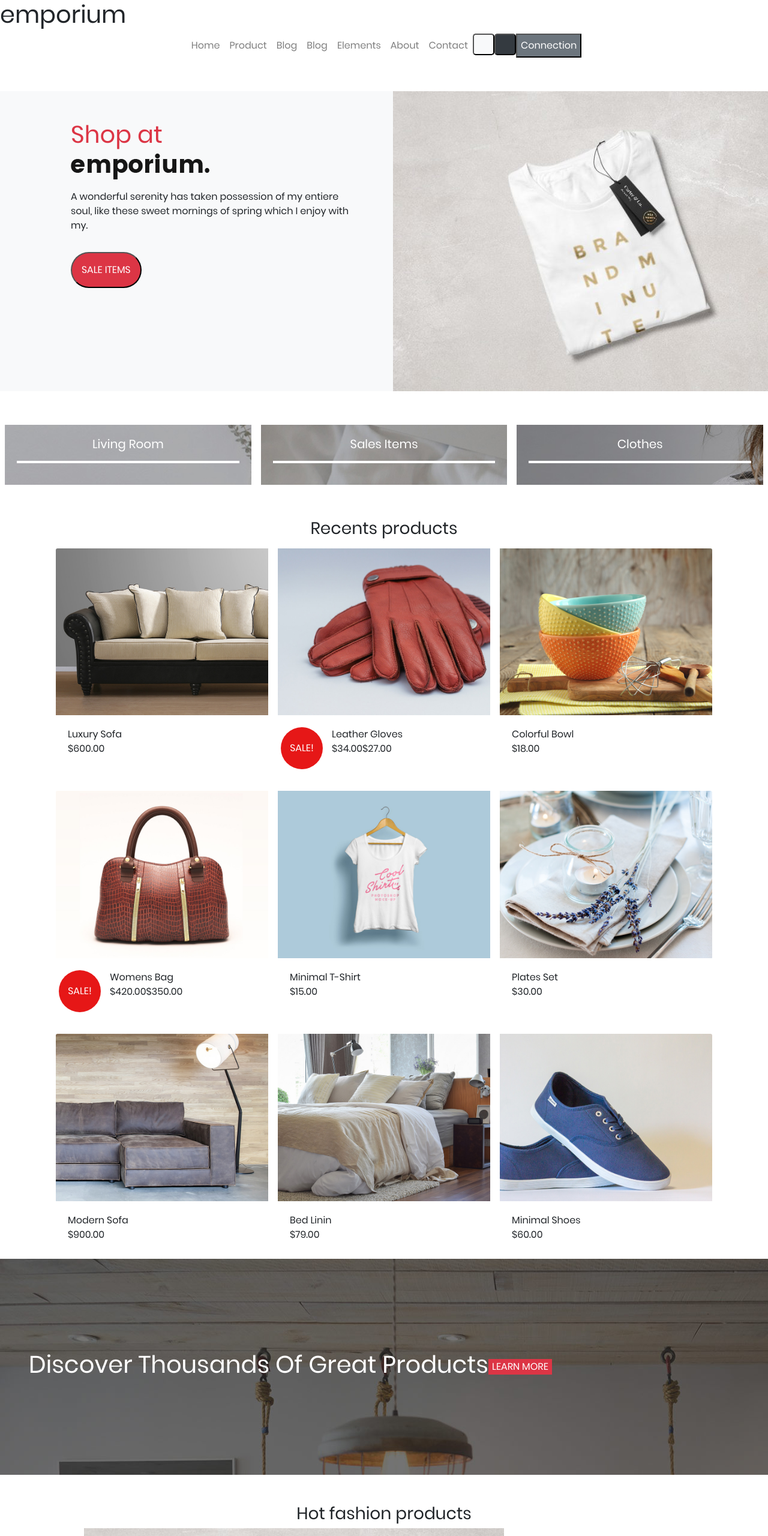
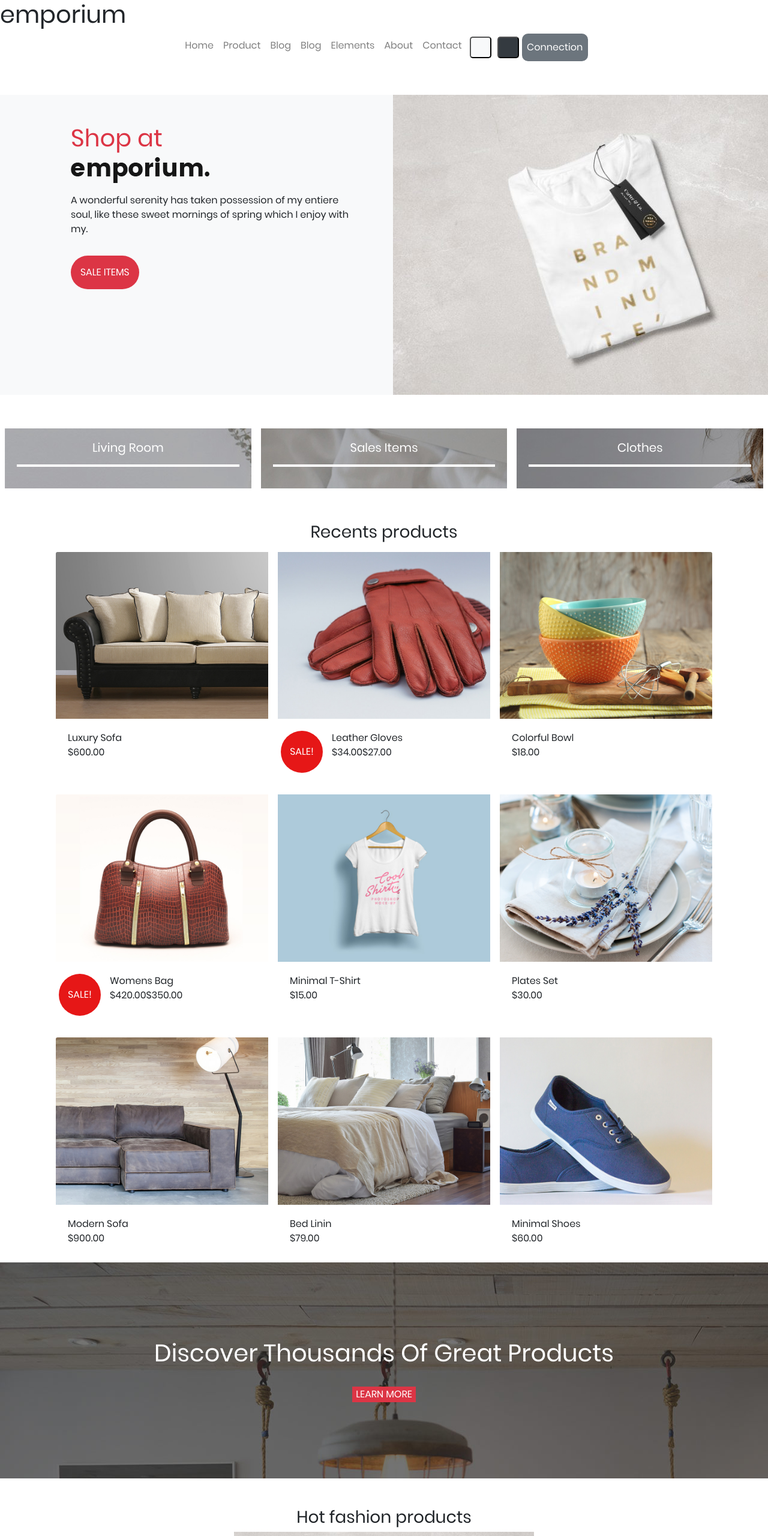
Before and after one commit to NyafL/emporiumjs-coding12, a plain HTML site: page index.html in a window 1280 px wide. Shown: the top 2560 px of the page at 60% size. Drawn offline with nearby package versions, Linux system fonts and the light colour scheme.

Commit message:
almost done all

```diff
--- a/index.html
+++ b/index.html
@@ -1,5 +1,6 @@
 <!DOCTYPE html>
 <html lang="en">
+
 <head>
   <meta charset="UTF-8">
   <meta name="viewport" content="width=device-width, initial-scale=1.0">
@@ -7,12 +8,14 @@
   <title>Emporium</title>
   <link rel="stylesheet" href="./public/css/style.css">
 </head>
+
 <body>
   <!-- navbar -->
   <h1 class=" emporium">emporium</h1>
   <nav class="navbar sticky-top navbar-expand-lg navbar-light bg-white   ">
     <a class="navbar-brand " href="#">emporium</a>
-        <button class="navbar-toggler" type="button" data-toggle="collapse" data-target="#navbarNav" aria-controls="navbarNav" aria-expanded="false" aria-label="Toggle navigation">
+    <button class="navbar-toggler" type="button" data-toggle="collapse" data-target="#navbarNav"
+      aria-controls="navbarNav" aria-expanded="false" aria-label="Toggle navigation">
       <span class="navbar-toggler-icon"></span>
     </button>
     <div class="collapse navbar-collapse justify-content-center" id="navbarNav">
@@ -38,9 +41,9 @@
         <li class="nav-item">
           <a class="nav-link" href="#">Contact</a>
         </li>
-                <button  class="bg-light p-3 colorbtn" id="whitebtn"></button>
-                <button  class="bg-dark p-3 colorbtn" id="blackbtn"></button>
-                <button type="button" class="bg-secondary text-white connection" >Connection</button>
+        <button class="bg-light p-3 colorbtn" id="whitebtn"></button>
+        <button class="bg-dark p-3 colorbtn" id="blackbtn"></button>
+        <button type="button" class="bg-secondary text-white connection border-0">Connection</button>
       </ul>
     </div>
   </nav>
@@ -55,7 +58,7 @@
       <span class="close">&times;</span>
       <div class="row p-5">
         <div class="col-6 form-group">
-        <form action="" class="register" >
+          <form action="" class="register">
             <h2>Register</h2>
             <br>
             <label for="">First Name</label><br>
@@ -98,8 +101,9 @@
         <div class="col-6 p-5">
           <h1 class="text-danger">Shop at </h1>
           <img src="./public/img/logo.png" alt="">
-          <p class="text-secodary mt-3">A wonderful serenity has taken possession of my entiere soul, like these sweet mornings of spring which I enjoy with my.</p>
-        <button class="rounded-pill text-uppercase text-white bg-danger p-3 mt-3">Sale items</button>
+          <p class="text-secodary mt-3">A wonderful serenity has taken possession of my entiere soul, like these sweet
+            mornings of spring which I enjoy with my.</p>
+          <button class="rounded-pill text-uppercase text-white bg-danger p-3 mt-3 border-0">Sale items</button>
         </div>
         <div class="col-6">
           <img src="./public/img/products/product-tshitr-white-700x500.jpg" alt="">
@@ -146,7 +150,7 @@
 
     <div class="card-group">
       <div class="card border-0 m-2">
-              <img src="./public/img/products_mini/product-luxry-sofa.jpg"  class="card-img-top" alt="...">
+        <img src="./public/img/products_mini/product-luxry-sofa.jpg" class="card-img-top" alt="...">
         <div class="card-body">
 
           <p class="card-text"><span>Luxury Sofa</span><br><span>$600.00</span></p>
@@ -162,7 +166,7 @@
         </div>
       </div>
       <div class="card border-0 m-2">
-              <img src="./public/img/products_mini/product-cups.jpg"class="card-img-top" alt="...">
+        <img src="./public/img/products_mini/product-cups.jpg" class="card-img-top" alt="...">
         <div class="card-body">
           <p class="card-text"><span>Colorful Bowl</span><br><span>$18.00</span></p>
 
@@ -174,7 +178,7 @@
 
     <div class="card-group">
       <div class="card border-0 m-2">
-              <img src="./public/img/products_mini/product-bag.jpg"  class="card-img-top" alt="...">
+        <img src="./public/img/products_mini/product-bag.jpg" class="card-img-top" alt="...">
         <div class="card-body">
           <div class="row">
             <div class="borderthis  btn"> SALE!</div>
@@ -209,14 +213,14 @@
         </div>
       </div>
       <div class="card border-0 m-2">
-              <img src="./public/img/products_mini/product-bed.jpg"  class="card-img-top" alt="...">
+        <img src="./public/img/products_mini/product-bed.jpg" class="card-img-top" alt="...">
         <div class="card-body">
           <p class="card-text"> <span>Bed Linin</span> <br><span>$79.00</span></p>
 
         </div>
       </div>
       <div class="card border-0 m-2">
-              <img src="./public/img/products_mini/product-shoes.jpg"class="card-img-top" alt="...">
+        <img src="./public/img/products_mini/product-shoes.jpg" class="card-img-top" alt="...">
         <div class="card-body">
           <p class="card-text"><span>Minimal Shoes</span><br><span>$60.00</span></p>
 
@@ -227,10 +231,13 @@
   </section>
 
   <!-- great products -->
-<section id="greatproducts" class="text-center text-white p-5 d-flex align-items-center " >
+  <section id="greatproducts" class="text-center text-white p-5 d-flex flex-column justify-content-center align-items-center">
+    <div>
+      <h1 class="">Discover Thousands Of Great Products</h1>
+      <br>
+      <button class=" text-uppercase text-white border-0 bg-danger">learn more</button>
+    </div>
 
-    <h1 >Discover Thousands Of Great Products</h1>
-    <button class="text-uppercase text-white border-0 bg-danger">learn more</button>
 
   </section>
 
@@ -238,12 +245,12 @@
 
   <section class="slideshow-container">
     <h3 class="text-center pt-5">Hot fashion products</h3>
-  <img  class="mySlides fade" src="./public/img/products/product-tshitr-white-700x500.jpg" alt="">
-  <img  class="mySlides fade" src="./public/img/products/product-tshitr-700x500.jpg" alt="">
-  <img  class="mySlides fade" src="./public/img/products/product-shoes-700x500.jpg" alt="">
-  <img class="mySlides fade"  src="./public/img/products/product-jacket-700x500.jpg" alt="">
-  <img  class="mySlides fade" src="./public/img/products/product-bag-700x500.jpg" alt="">
-  <img  class="mySlides fade" src="./public/img/products/product-bag-2-700x500.jpg" alt="">
+    <img class="mySlides fade center" src="./public/img/products/product-tshitr-white-700x500.jpg" alt="">
+    <img class="mySlides fade center" src="./public/img/products/product-tshitr-700x500.jpg" alt="">
+    <img class="mySlides fade center" src="./public/img/products/product-shoes-700x500.jpg" alt="">
+    <img class="mySlides fade center" src="./public/img/products/product-jacket-700x500.jpg" alt="">
+    <img class="mySlides fade center" src="./public/img/products/product-bag-700x500.jpg" alt="">
+    <img class="mySlides fade center" src="./public/img/products/product-bag-2-700x500.jpg" alt="">
 
     <a class="prev" onclick="plusSlides(-1)">&#10094;</a>
     <a class="next" onclick="plusSlides(1)">&#10095;</a>
@@ -268,7 +275,8 @@
           <i class="fas fa-check-circle"></i>
           <br>
           <h5 class="card-title">TRUSTED BY 10,000+ CUSTOMERS</h5>
-            <p class="card-text">Lorem, ipsum dolor sit amet consectetur adipisicing elit. Sed maiores ipsa magni fuga exercitationem, quis assumenda eos consequuntur accusamus facere!</p>
+          <p class="card-text">Lorem, ipsum dolor sit amet consectetur adipisicing elit. Sed maiores ipsa magni fuga
+            exercitationem, quis assumenda eos consequuntur accusamus facere!</p>
           <button class="bg-dark text-white border-0">LEARN MORE</button>
         </div>
       </div>
@@ -277,7 +285,8 @@
           <i class="fab fa-telegram-plane"></i>
           <br>
           <h5 class="card-title">VERY FAST SHIPPING</h5>
-            <p class="card-text">Lorem ipsum dolor sit amet, consectetur adipisicing elit. Libero cum, molestiae voluptatum velit sunt repudiandae magnam neque possimus officia voluptatibus?</p>
+          <p class="card-text">Lorem ipsum dolor sit amet, consectetur adipisicing elit. Libero cum, molestiae
+            voluptatum velit sunt repudiandae magnam neque possimus officia voluptatibus?</p>
           <button class="bg-white text-dark border-0">LEARN MORE</button>
         </div>
       </div>
@@ -286,8 +295,9 @@
           <i class="fas fa-check-circle border-0"></i>
           <br>
           <h5 class="card-title">TRUSTED BY 10,000+ CUSTOMERS</h5>
-            <p class="card-text">Lorem ipsum dolor, sit amet consectetur adipisicing elit. Dolor magni id debitis nulla adipisci doloribus suscipit iste dolorem obcaecati laborum.</p>
-            <button class= "bg-dark text-white border-0">LEARN MORE</button>
+          <p class="card-text">Lorem ipsum dolor, sit amet consectetur adipisicing elit. Dolor magni id debitis nulla
+            adipisci doloribus suscipit iste dolorem obcaecati laborum.</p>
+          <button class="bg-dark text-white border-0">LEARN MORE</button>
         </div>
       </div>
     </div>
@@ -302,7 +312,9 @@
           <h5>
             Abot us
           </h5>
-            <h6>Lorem ipsum, dolor sit amet consectetur adipisicing elit. Asperiores voluptatem quasi distinctio expedita, numquam nemo repudiandae vitae ratione id, reprehenderit molestiae labore cupiditate, dolorem est aut magni corporis porro rem?</h6>
+          <h6>Lorem ipsum, dolor sit amet consectetur adipisicing elit. Asperiores voluptatem quasi distinctio expedita,
+            numquam nemo repudiandae vitae ratione id, reprehenderit molestiae labore cupiditate, dolorem est aut magni
+            corporis porro rem?</h6>
         </div>
         <div class="col-4">
           <h5>RECENTS PRODUCTS</h5>
@@ -330,12 +342,20 @@
       </div>
 
     </div>
-    <div class="text-uppercase text-secondary bg-dark text-center p-2">copyright 2020 goodlayers, all right reserved</div>
+    <div class="text-uppercase text-secondary bg-dark text-center p-2">copyright 2020 goodlayers, all right reserved
+    </div>
   </footer>
   <script src="./public/js/main.js"></script>
 
-    <script src="https://code.jquery.com/jquery-3.4.1.slim.min.js" integrity="sha384-J6qa4849blE2+poT4WnyKhv5vZF5SrPo0iEjwBvKU7imGFAV0wwj1yYfoRSJoZ+n" crossorigin="anonymous"></script>
-<script src="https://cdn.jsdelivr.net/npm/popper.js@1.16.0/dist/umd/popper.min.js" integrity="sha384-Q6E9RHvbIyZFJoft+2mJbHaEWldlvI9IOYy5n3zV9zzTtmI3UksdQRVvoxMfooAo" crossorigin="anonymous"></script>
-<script src="https://stackpath.bootstrapcdn.com/bootstrap/4.4.1/js/bootstrap.min.js" integrity="sha384-wfSDF2E50Y2D1uUdj0O3uMBJnjuUD4Ih7YwaYd1iqfktj0Uod8GCExl3Og8ifwB6" crossorigin="anonymous"></script>
+  <script src="https://code.jquery.com/jquery-3.4.1.slim.min.js"
+    integrity="sha384-J6qa4849blE2+poT4WnyKhv5vZF5SrPo0iEjwBvKU7imGFAV0wwj1yYfoRSJoZ+n"
+    crossorigin="anonymous"></script>
+  <script src="https://cdn.jsdelivr.net/npm/popper.js@1.16.0/dist/umd/popper.min.js"
+    integrity="sha384-Q6E9RHvbIyZFJoft+2mJbHaEWldlvI9IOYy5n3zV9zzTtmI3UksdQRVvoxMfooAo"
+    crossorigin="anonymous"></script>
+  <script src="https://stackpath.bootstrapcdn.com/bootstrap/4.4.1/js/bootstrap.min.js"
+    integrity="sha384-wfSDF2E50Y2D1uUdj0O3uMBJnjuUD4Ih7YwaYd1iqfktj0Uod8GCExl3Og8ifwB6"
+    crossorigin="anonymous"></script>
 </body>
+
 </html>
--- a/src/sass/style.sass
+++ b/src/sass/style.sass
@@ -44,6 +44,7 @@ hr
 
 .colorbtn
     width: 35px
+    margin: 5px
     height: 35px
     border-radius: 5px
 
@@ -243,3 +244,21 @@ hr
     left: -1em
     top: 0.9em
     position: relative
+
+
+
+
+.center
+  display: block
+  margin-left: auto
+  margin-right: auto
+  width: 50%
+
+
+.connection
+    width: 110px
+    border-radius: 10px
+    padding: 5px
+
+
+@media screen and ( max-width: 600px )
```
Also changed, not shown: public/css/style.css, 1 other file. Lines whose indentation alone changed are shown as unchanged.
